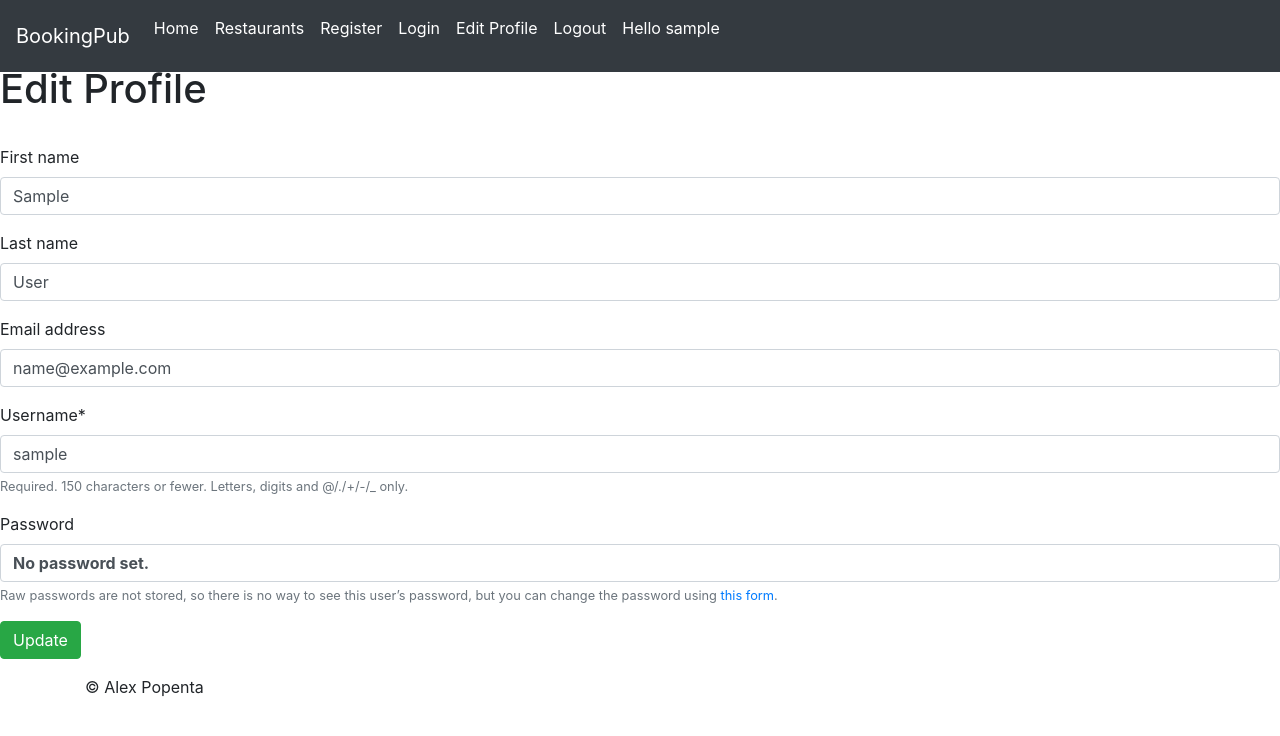
After one commit to popenta/Booking-Pub, a Django app: page /edit-profile/ in a window 1280 px wide. The commit adds this page. Shown: the top 736 px of the page. Run offline with Django 4.2, Linux system fonts and the light colour scheme; the visitor is signed in with stand-in values (Sample User, id 1); some libraries are stand-ins or nearby versions.

Commit message:
add edit profile page and change password

```diff
--- a/bookingpub/urls.py
+++ b/bookingpub/urls.py
@@ -24,5 +24,7 @@ urlpatterns = [
     path('admin/', admin.site.urls),
     path('', include('BookingPubApp.urls')),
     path("register/", register_views.register, name = "register"),
-    path('', include("django.contrib.auth.urls"))
+    path("edit-profile/", register_views.update_profile, name = "edit_profile"),
+    path('', include("django.contrib.auth.urls")),
+    path('password/', register_views.change_password, name="change_password")
 ]
--- a/register/forms.py
+++ b/register/forms.py
@@ -1,9 +1,8 @@
-from statistics import mode
-from attr import field
 from django.contrib.auth import login, authenticate
-from django.contrib.auth.forms import UserCreationForm
+from django.contrib.auth.forms import UserCreationForm, UserChangeForm, PasswordChangeForm
 from django import forms
 from django.contrib.auth.models import User
+from requests import request
 
 class RegisterForm(UserCreationForm):
     first_name = forms.CharField(max_length = 30)
@@ -13,3 +12,20 @@ class RegisterForm(UserCreationForm):
     class Meta:
         model = User
         fields = ["first_name", "last_name", "email", "username", "password1", "password2"]
+
+
+class EditForm(UserChangeForm):
+
+    class Meta:
+        model = User
+        fields = ["first_name", "last_name", "email", "username"]
+
+    def clean_password(self):
+        return self.clean_password
+
+
+class PassChangeForm(PasswordChangeForm):
+
+    class Meta:
+        model = User
+        fields = ["old_password", "new_password1", "new_password2"]
--- a/register/views.py
+++ b/register/views.py
@@ -1,18 +1,41 @@
-import imp
 from django.shortcuts import render, redirect
-from .forms import RegisterForm
+from .forms import PassChangeForm, RegisterForm, EditForm
 from django.views.decorators.csrf import csrf_protect
 
 
 # Create your views here.
 @csrf_protect
-def register(response):
-    if response.method == "POST":
-        form = RegisterForm(response.POST)
+def register(request):
+    if request.method == "POST":
+        form = RegisterForm(request.POST)
         if form.is_valid():
             form.save()
-        return redirect("")
+            return redirect("/")
     else:
         form = RegisterForm()
 
-    return render(response, "register.html", {"form":form})
+    return render(request, "registration/register.html", {"form":form})
+
+
+def update_profile(request):
+    if request.method == "POST":
+        form = EditForm(request.POST, instance = request.user)
+        if form.is_valid():
+            form.save()
+            return redirect("/")
+    else:
+        form = EditForm(instance = request.user)
+
+    return render(request, "registration/edit_profile.html", {"form":form})
+
+
+def change_password(request):
+    if request.method == 'POST':
+        form = PassChangeForm(data = request.POST, user = request.user)
+        if form.is_valid():
+            form.save()
+            return redirect('/login')
+    else:
+        form = PassChangeForm(user = request.user)
+
+    return render(request, "registration/change-password.html", {"form" : form})
--- a/templates/base.html
+++ b/templates/base.html
@@ -41,7 +41,15 @@
 
                 {% if user.is_authenticated %}
                     <li class="nav-item active">
+                        <a class="nav-link" href="/edit-profile">Edit Profile <span class="sr-only">(current)</span></a>
+                    </li>
+
+                    <li class="nav-item active">
                         <a class="nav-link" href="/logout">Logout <span class="sr-only">(current)</span></a>
+                    </li>
+
+                    <li class="nav-item active">
+                        <p class="nav-link"> Hello {{ request.user.username }}</p>
                     </li>
                 {% endif %}
 
--- a/templates/hello.html
+++ b/templates/hello.html
@@ -14,8 +14,8 @@
             <p>BookingPub is a application where you can check in real time available tables at you favourite restaurants.<br>
                 You don't have a reservation? Check available tables right now!
             </p>
-            <p><a class="btn btn-primary btn-lg" href="#" role="button">Sign up!</a></p>
-            <p>Already a member? <a href="#">Login now!</a></p>
+            <p><a class="btn btn-primary btn-lg" href="register" role="button">Sign up!</a></p>
+            <p>Already a member? <a href="login">Login now!</a></p>
         </div>
     </div>
 
--- /dev/null
+++ b/templates/registration/edit_profile.html
@@ -0,0 +1,15 @@
+{% extends 'base.html' %}
+
+{% block title %} Edit Profile {% endblock %}
+{% load crispy_forms_tags %}
+
+{%block content %}
+    <h1>Edit Profile</h1>
+    </br>
+
+    <form method="POST" class="form-group">
+        {% csrf_token %}
+        {{ form|crispy }}
+        <button type="submit" class="btn btn-success">Update</button>
+    </form>
+{% endblock %}
```
Also changed, not shown: templates/registration/change-password.html (renamed from templates/register.html, +5 -2 lines), templates/registration/register.html (added, +15 -0 lines).
